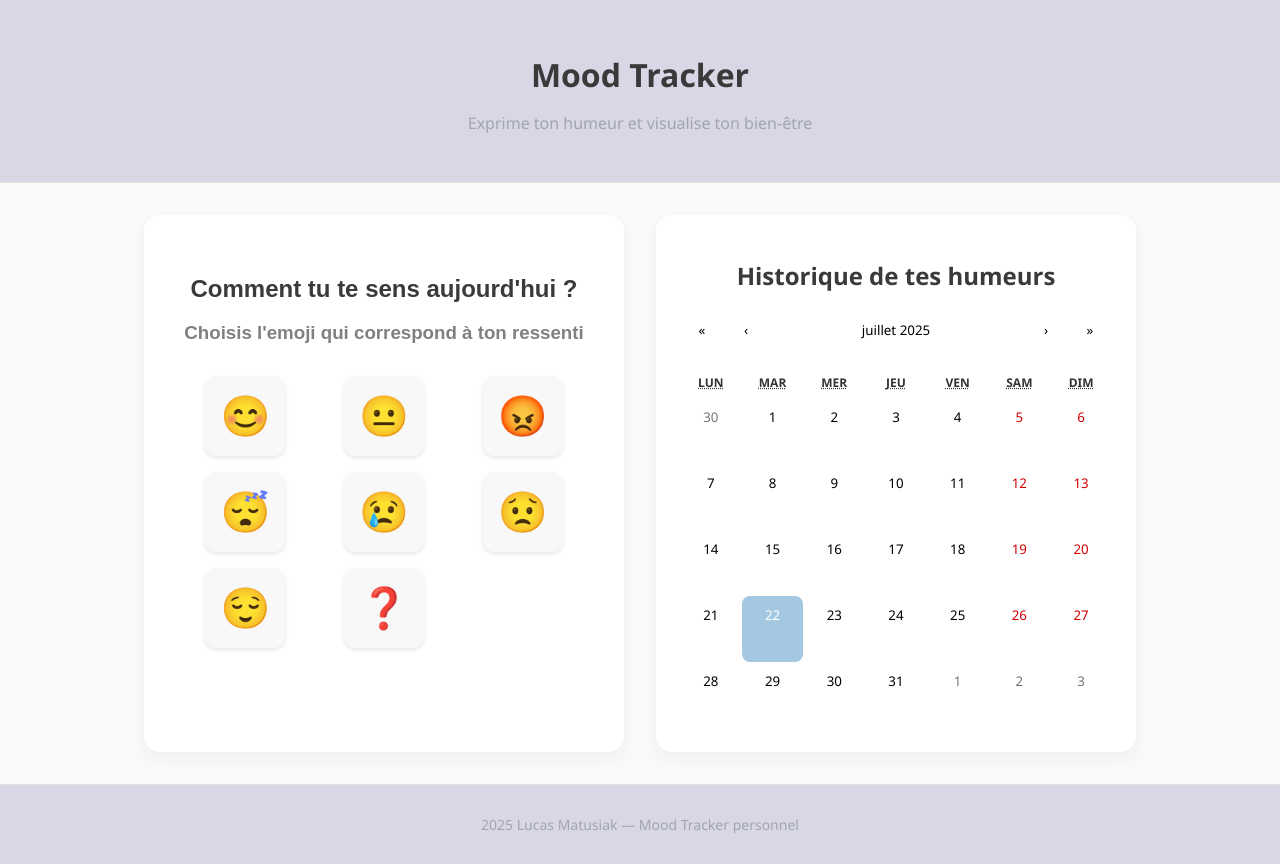
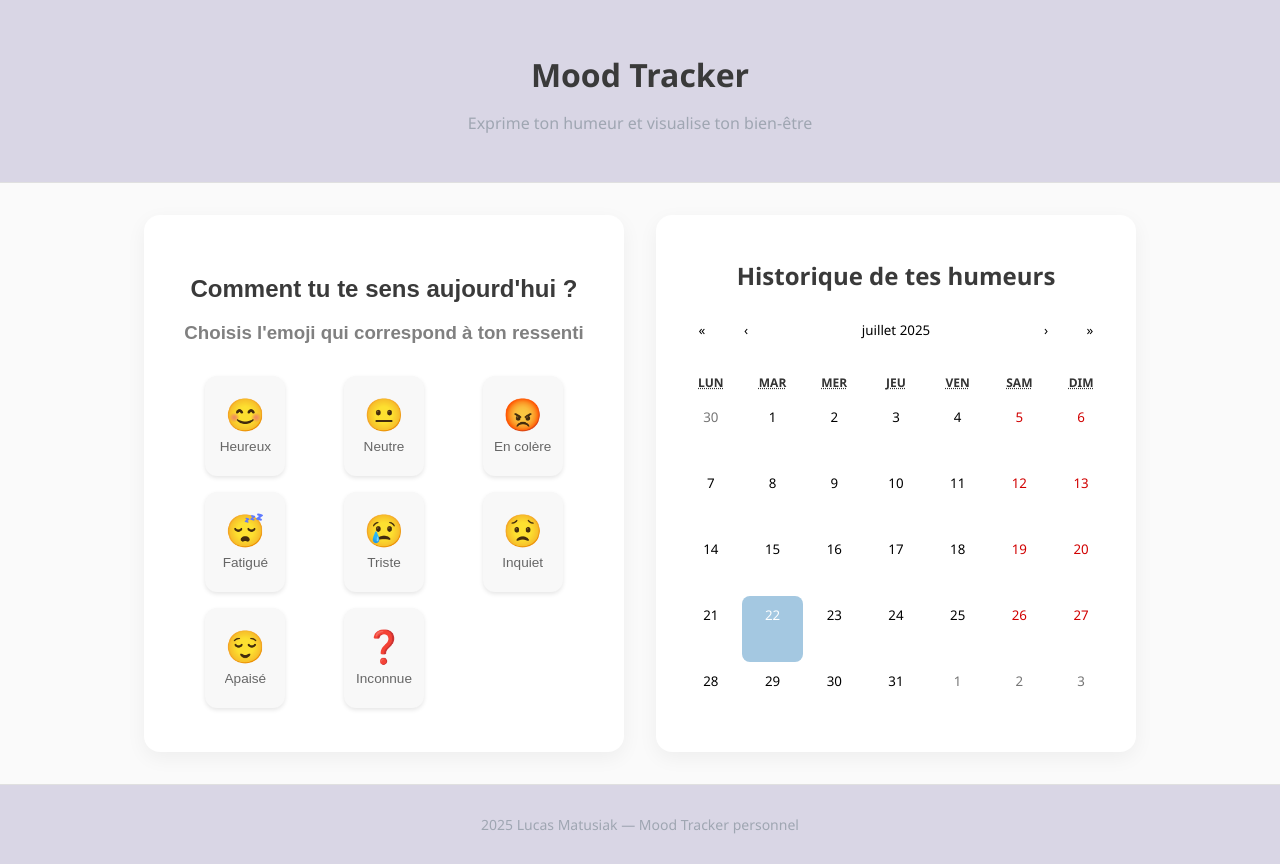
Before and after one commit to Lucas-Matusiak/mini-mood-tracker, a React (Vite) app: page / in a window 1280 px wide. Built offline with nearby package versions, Linux system fonts and the light colour scheme.

Commit message:
Add label for selector

```diff
--- a/src/components/EmojiPicker/EmojiPicker.tsx
+++ b/src/components/EmojiPicker/EmojiPicker.tsx
@@ -14,7 +14,7 @@ const moods = [
   { emoji: "😢", label: "Triste" },
   { emoji: "😟", label: "Inquiet" },
   { emoji: "😌", label: "Apaisé" },
-  { emoji: "❓", label: "?" },
+  { emoji: "❓", label: "Inconnue" },
 ];
 
 export function EmojiPicker({ date, onSelect, onClose }: EmojiPickerProps) {
--- a/src/components/MoodConfirmation/MoodConfirmation.css
+++ b/src/components/MoodConfirmation/MoodConfirmation.css
@@ -29,7 +29,7 @@
   animation: stroke 0.4s ease-out forwards;
 }
 
-.mood-label {
+.confirmation-label {
   font-weight: 600;
   color: #4A4A4A;
   font-size: 1.1rem;
--- a/src/components/MoodConfirmation/MoodConfirmation.tsx
+++ b/src/components/MoodConfirmation/MoodConfirmation.tsx
@@ -16,7 +16,7 @@ export function MoodConfirmation({ emoji, label, onEdit }: MoodConfirmationProps
       </div>
       <h3>Humeur enregistrée !</h3>
       <p>
-        Tu te sens aujourd’hui : <span className="mood-label">{emoji} {label}</span>
+        Aujourd’hui tu te sens : <span className="confirmation-label ">{emoji} {label}</span>
       </p>
       {onEdit && (
         <button className="edit-btn" onClick={onEdit}>
--- a/src/components/MoodSelector/MoodSelector.css
+++ b/src/components/MoodSelector/MoodSelector.css
@@ -39,10 +39,11 @@
 
 .mood-card {
   width: 80px;
-  height: 80px;
+  height: 100px;
   background-color: #f8f8f8;
   border-radius: 12px;
   display: flex;
+  flex-direction: column;
   align-items: center;
   justify-content: center;
   font-size: 2.5rem;
@@ -50,17 +51,19 @@
   transition: transform 0.2s ease, box-shadow 0.2s ease;
   box-shadow: 0 2px 4px rgba(0, 0, 0, 0.1);
   border: 2px solid transparent;
+  padding: 0.5rem;
 }
 
 .mood-card:hover {
-  transform: scale(1.1);
+  transform: scale(1.05);
   box-shadow: 0 4px 8px rgba(0, 0, 0, 0.15);
 }
 
 .mood-card.active {
-  border: 2px solid #4CAF50;
-  background-color: #eaffea;
+  border: 2px solid #A4C8E1;
+  background-color: #edf6fb;
 }
+
 h3{
   color: rgb(128, 128, 128);
 }
@@ -79,3 +82,16 @@ h3{
 .validate-btn:hover {
   background-color: #a8cfa2;
 }
+.mood-emoji {
+  font-size: 2rem;
+  line-height: 1;
+}
+.mood-label {
+  font-size: 0.85rem;
+  color: #666;
+  margin-top: 0.5rem;
+  text-align: center;
+  white-space: nowrap;
+  overflow: hidden;
+  text-overflow: ellipsis;
+}
--- a/src/components/MoodSelector/MoodSelector.tsx
+++ b/src/components/MoodSelector/MoodSelector.tsx
@@ -10,7 +10,7 @@ const moods = [
   { emoji: "😢", label: "Triste" },
   { emoji: "😟", label: "Inquiet" },
   { emoji: "😌", label: "Apaisé" },
-  { emoji: "❓", label: "?" },
+  { emoji: "❓", label: "Inconnue" },
 ];
 
 type MoodSelectorProps = {
@@ -18,7 +18,7 @@ type MoodSelectorProps = {
   setMoodByDate: React.Dispatch<React.SetStateAction<Record<string, string>>>;
 };
 
-export function MoodSelector({ moodByDate, setMoodByDate }: MoodSelectorProps) {
+export function MoodSelector({ setMoodByDate }: MoodSelectorProps) {
   const [selectedMood, setSelectedMood] = useState<{
     emoji: string;
     label: string;
@@ -60,7 +60,8 @@ export function MoodSelector({ moodByDate, setMoodByDate }: MoodSelectorProps) {
                 }`}
                 aria-label={mood.label}
               >
-                {mood.emoji}
+                <div className="mood-emoji">{mood.emoji}</div>
+                <div className="mood-label">{mood.label}</div>
               </button>
             ))}
           </div>
```
